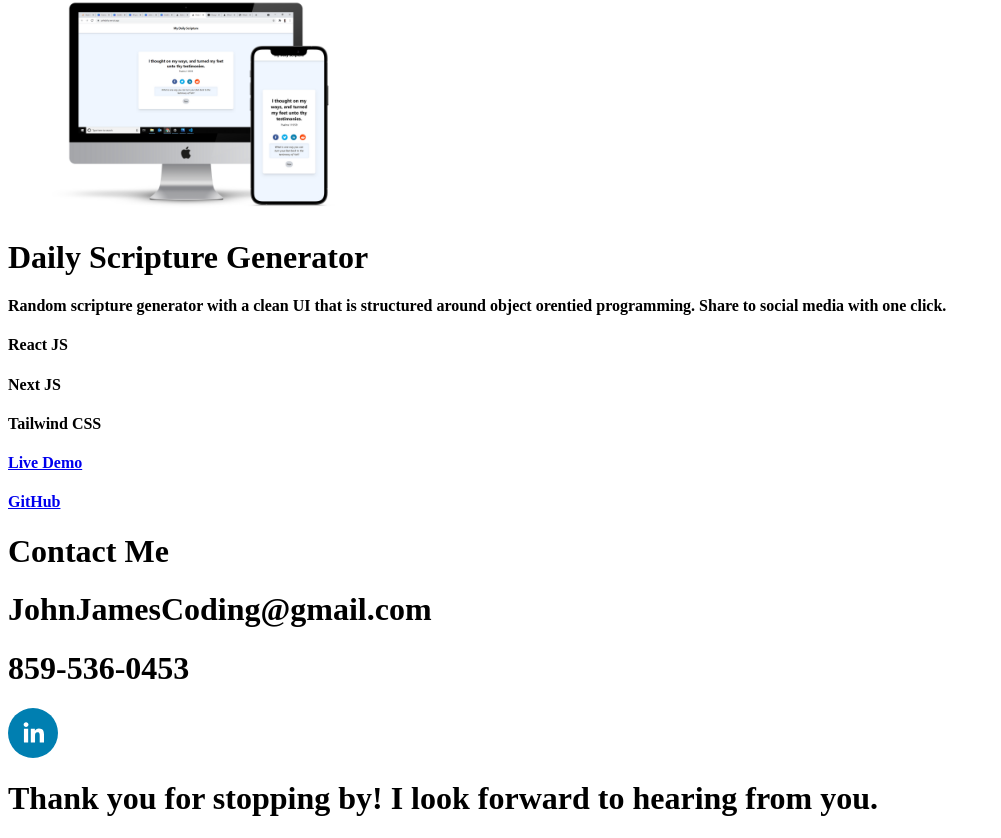
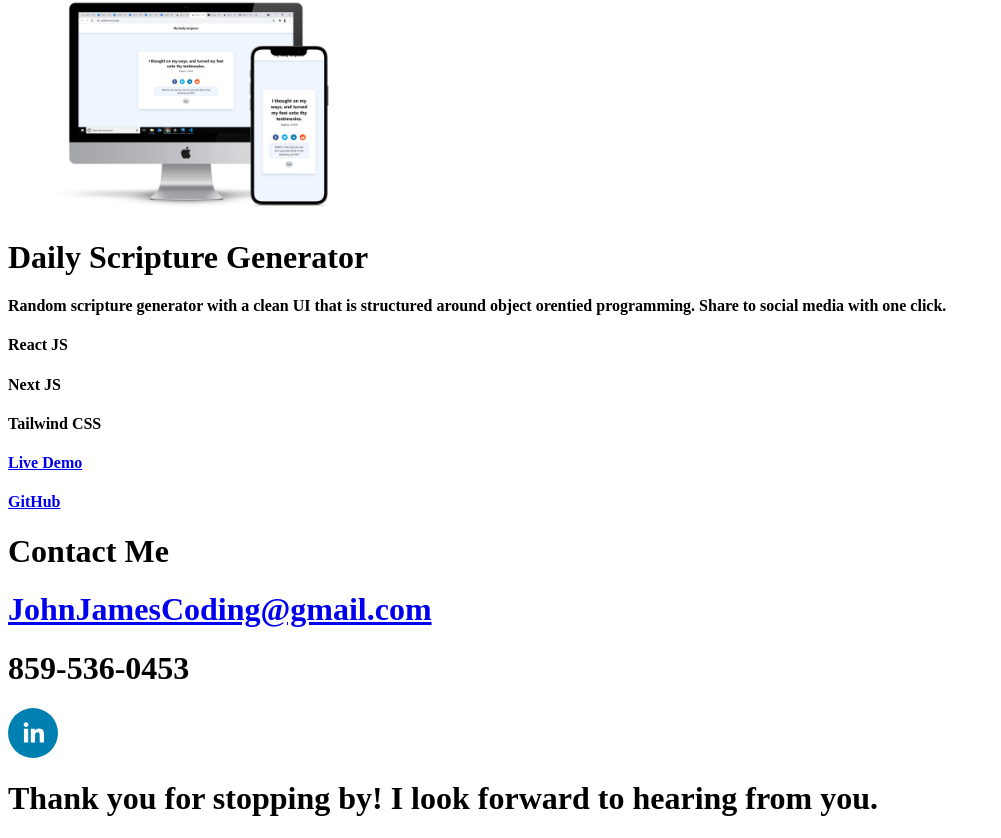
Before and after one commit to rhomanjames/Rhoman, a Next.js app: page / in a window 1280 px wide. Shown: the part 5456-6294 px from the top of the page, without its empty margins (0-1001 px from the left). Built offline with nearby package versions, Linux system fonts and the light colour scheme.

Commit message:
Project centered

```diff
--- a/components/Contact.js
+++ b/components/Contact.js
@@ -17,7 +17,7 @@ function Contact() {
             <div className="w-full transition  p-4 ">
                 {/*Content Text*/}
                 <div className="flex lg:p-0 justify-center p-4 space-y-4 flex-col text-left">
-                    <h1 className="font-bold animate-bounce justify-center flex">JohnJamesCoding@gmail.com</h1>
+                    <a href="mailto:JohnJamesCoding@gmail.com"><h1 className="font-bold text-green-400 underline animate-bounce justify-center flex">JohnJamesCoding@gmail.com</h1></a>
                     <h1 className=" justify-center flex">859-536-0453</h1>
                     <SocialIcon className="mt-8 ml-auto mr-auto justify-center text-center align-center flex transition" url="https://www.linkedin.com/in/rhoman-james-b39383216/" />
                 </div>
--- a/components/Projects.js
+++ b/components/Projects.js
@@ -14,7 +14,7 @@ function Projects() {
             <div className="w-full lg:pl-4 border-b-2 pb-4 px-8 py-2 flex pr-4 flex-grow  align-center items-center">
 
                 <div className="w-full">
-                <h1 className="text-xl  w-full align-center h-full mt-auto flex-grow flex font-bold">Projects</h1>
+                <h1 className="text-xl  w-full align-center justify-center h-full mt-auto flex-grow flex font-bold">Projects</h1>
                 </div>
 
             </div>
```
